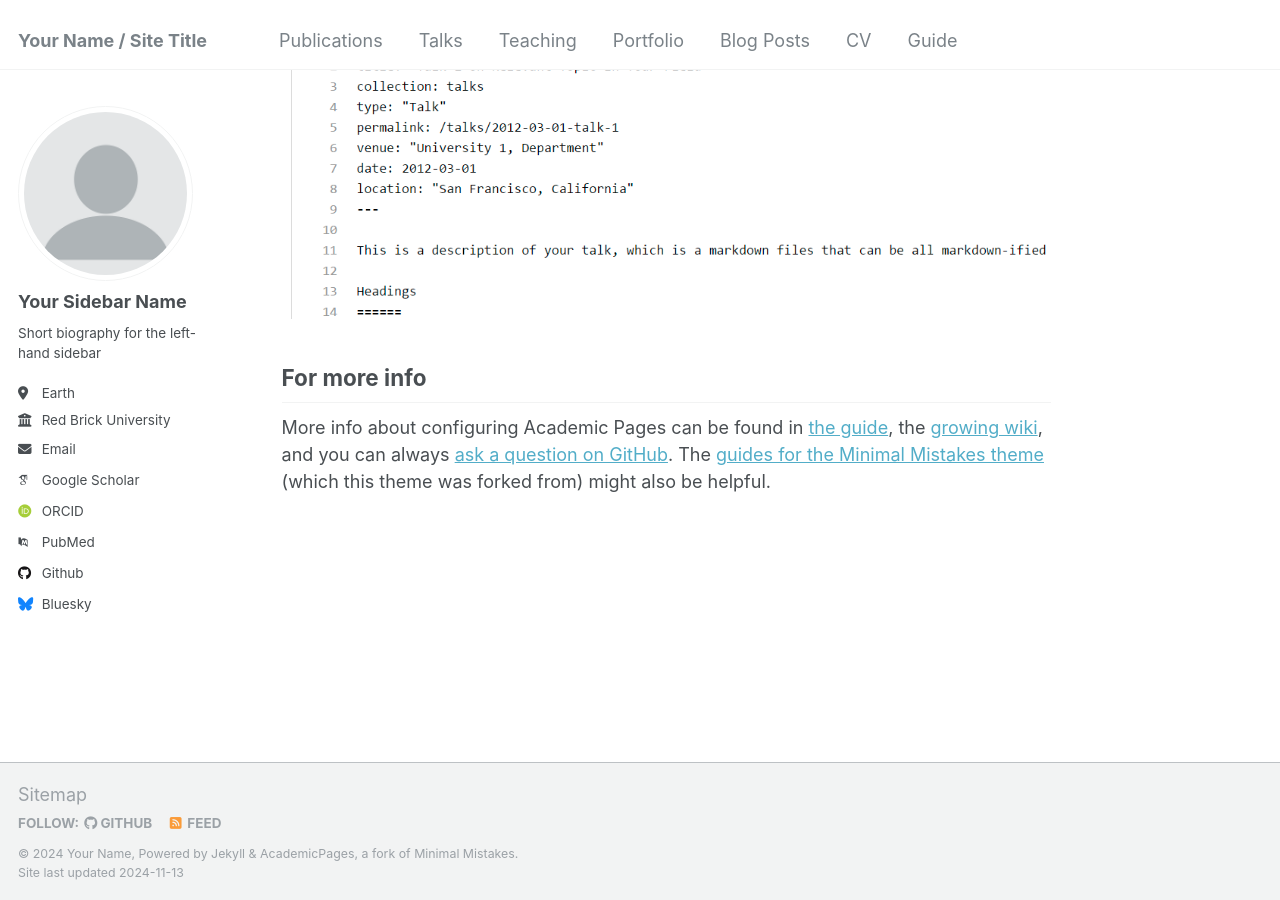
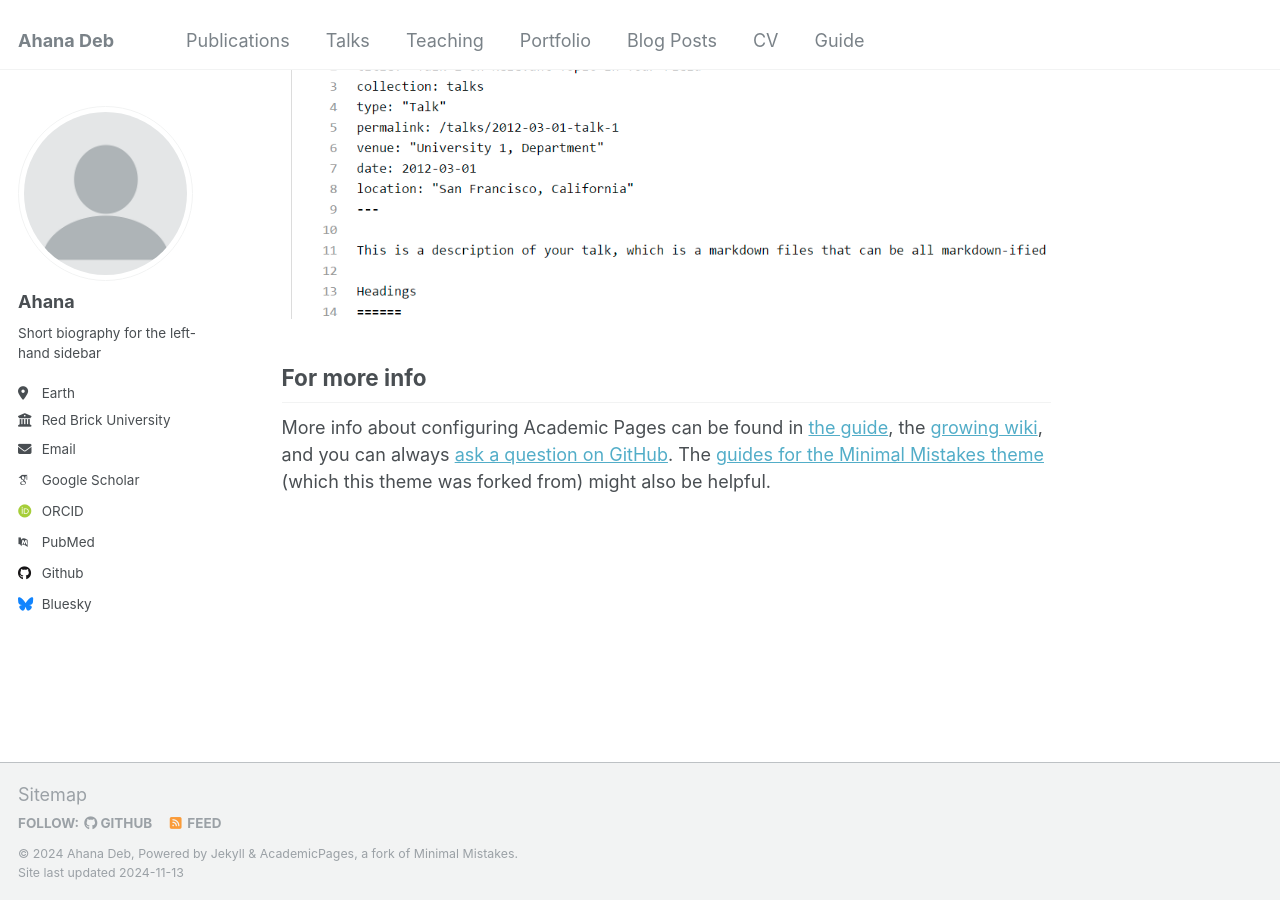
Before and after one commit to ahanadeb/ahanadeb.github.io, a Jekyll site: the page built from _pages/about.md, in a window 1280 px wide and 900 px high, scrolled down 2643 px. Built offline with Jekyll 4.4.1, drawn with Linux system fonts in a browser that asks for light colours; some web fonts are replaced.

Commit message:
Update _config.yml

```diff
--- a/_config.yml
+++ b/_config.yml
@@ -8,13 +8,13 @@
 
 # Basic Site Settings
 locale                   : "en-US"
-title                    : "Your Name / Site Title"
+title                    : "Ahana Deb"
 title_separator          : "-"
-name                     : &name "Your Name"
+name                     : &name "Ahana Deb"
 description              : &description "personal description"
-url                      : https://academicpages.github.io # the base hostname & protocol for your site e.g. "https://[your GitHub username].github.io"
+url                      : https://ahanadeb.github.io # the base hostname & protocol for your site e.g. "https://[your GitHub username].github.io"
 baseurl                  : "" # the subpath of your site, e.g. "/blog"
-repository               : "academicpages/academicpages.github.io"
+repository               : "ahanadeb/ahanadeb.github.io"
 
 # Site Author - The following control what appear as part of the author content on the side bar.
 #               If a field is blank the icon and link will not appear, otherwise it will be shown.
@@ -22,13 +22,13 @@ repository               : "academicpages/academicpages.github.io"
 author:
   # Biographic information
   avatar           : "profile.png"
-  name             : "Your Sidebar Name"
+  name             : "Ahana"
   pronouns         : # example: "she/her"
   bio              : "Short biography for the left-hand sidebar"
   location         : "Earth"
   employer         : "Red Brick University"
   uri              : # URL
-  email            : "none@example.org"
+  email            : "ahanadeb01@gmail.com"
 
   # Academic websites
   arxiv            : # URL - Update with the correct link to your profile
```
